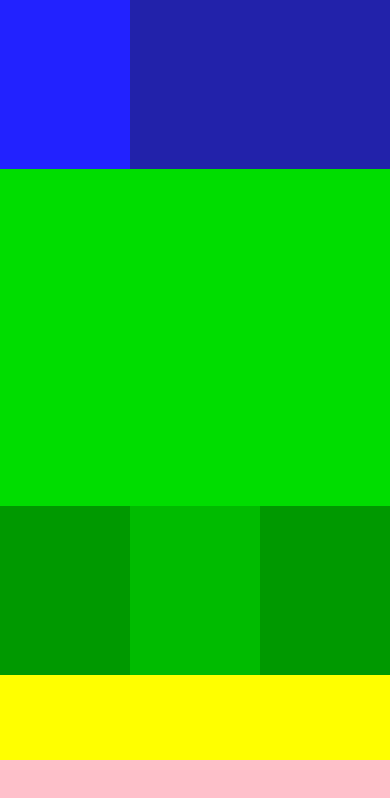
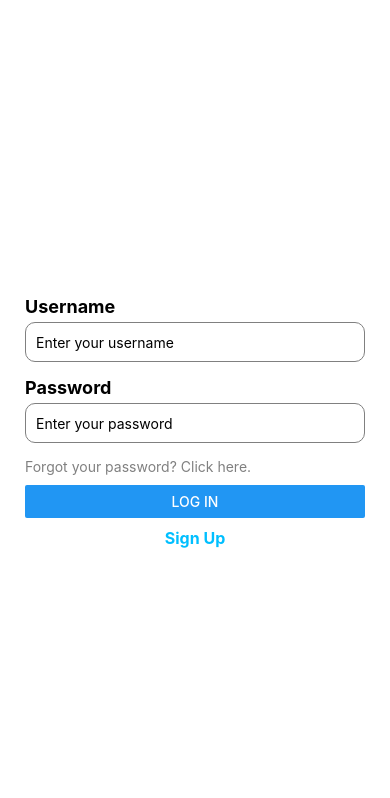
Before and after one commit to MstAktar/First-React-Native-Project, a React Native app: screen / in a window 390 px wide. Shown: the top 798 px of the page. Built offline with nearby package versions, Linux system fonts and the light colour scheme.

Commit message:
loginscreen

```diff
--- a/App.tsx
+++ b/App.tsx
@@ -2,7 +2,25 @@ import { StyleSheet, Text, View, Image } from 'react-native';
 import HelloWorld from './Lessons/lesson2/HelloWorld';
 import Greeter from './Lessons/lesson2/Greeter';
 
+import LoginScreen from "./Lessons/lesson4/LoginScreen";
+
 export default function App() {
+  return (
+    <View style={styles.container}>
+      <LoginScreen />
+    </View>
+  );
+}
+
+const styles = StyleSheet.create({
+  container: {
+    flex: 1,
+    backgroundColor: "#fff",
+    paddingHorizontal: 15
+  },
+});
+
+/*export default function App() {
   return (
     //lesson2
     /*<View style={styles.container}>
@@ -25,7 +43,7 @@ export default function App() {
       );}*/
 
     //Exercise-01:
-<View style={ styles.container }>
+/*<View style={ styles.container }>
       <View style={ styles.firstRow }>
         <View style={{ ...styles.item, backgroundColor: '#22F', flex: 1}}></View>
         <View style={ {...styles.item, backgroundColor: '#22A', flex: 2}}></View>
@@ -42,7 +60,7 @@ export default function App() {
       </View>
     </View>
   )
-}
+}*/
 
   //Images
   /*<View style={styles.container}>
@@ -101,7 +119,7 @@ export default function App() {
 });*/
 
 //Exercise-01:
-const styles = StyleSheet.create({
+/*const styles = StyleSheet.create({
   container: {
     flex: 1,
     flexDirection: 'column',
@@ -133,7 +151,7 @@ const styles = StyleSheet.create({
     height: '100%'
   }
 
-})
+})*/
 
 //Images
 /*const styles = StyleSheet.create({
--- /dev/null
+++ b/Lessons/lesson4/LoginScreen.tsx
@@ -0,0 +1,99 @@
+import React, { useState } from "react";
+import {
+  View,
+  Text,
+  TextInput,
+  Alert,
+  StyleSheet,
+  Button,
+} from "react-native";
+
+const LoginScreen = () => {
+  const [username, setUsername] = useState("");
+  const [password, setPassword] = useState("");
+
+  const handleLogin = () => {
+    if (username.trim() === "" || password.trim() === "") {
+      Alert.alert("Error", "Please enter both username and password");
+      return;
+    }
+    console.log("Login successful");
+  };
+
+  const handleSignupClick = () => {
+    console.log("Sign up clicked");
+  };
+
+  const handleForgotPasswordClick = () => {
+    console.log("Forgot password clicked");
+  };
+
+  return (
+    <View style={styles.container}>
+      <Text style={styles.label}>Username</Text>
+      <TextInput
+        style={styles.input}
+        onChangeText={(text) => setUsername(text)}
+        value={username}
+        placeholder="Enter your username"
+      />
+      <Text style={styles.label}>Password</Text>
+      <TextInput
+        style={styles.input}
+        onChangeText={(text) => setPassword(text)}
+        value={password}
+        secureTextEntry
+        placeholder="Enter your password"
+      />
+
+      <Text style={styles.forgetPass} onPress={handleForgotPasswordClick}>
+        Forgot your password? Click here.
+      </Text>
+
+      <Button onPress={handleLogin} title="Log In"></Button>
+      <Text style={styles.linkText} onPress={handleSignupClick}>
+        Sign Up
+      </Text>
+    </View>
+  );
+};
+
+const styles = StyleSheet.create({
+  container: {
+    flex: 1,
+    justifyContent: "center",
+    padding: 10,
+  },
+  label: {
+    fontSize: 18,
+    fontWeight: "bold",
+    marginBottom: 5,
+  },
+  input: {
+    height: 40,
+    borderColor: "gray",
+    borderWidth: 1,
+    marginBottom: 15,
+    paddingHorizontal: 10,
+    borderRadius: 10,
+  },
+  loginButton: {
+    backgroundColor: "darkblue",
+    padding: 10,
+    borderRadius: 10,
+    alignItems: "center",
+  },
+  linkText: {
+    color: "deepskyblue",
+    fontSize: 16,
+    marginTop: 10,
+    fontWeight: "bold",
+    textAlign: "center",
+  },
+  forgetPass: {
+    marginBottom: 10,
+    color: "gray",
+  },
+});
+
+export default LoginScreen;
```
